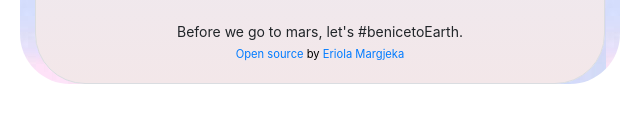
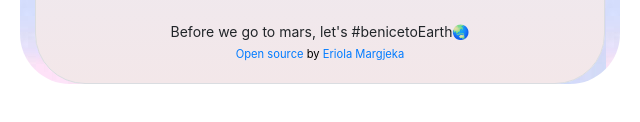
Before and after one commit to Eriolas/Weather-App, a plain HTML site: page index.html in a window 1280 px wide. Shown: the part 446-568 px from the top of the page, 320-960 px from the left. Drawn offline with nearby package versions, Linux system fonts and the light colour scheme; no server answers.

Commit message:
Updated footer

```diff
--- a/index.html
+++ b/index.html
@@ -156,7 +156,7 @@
 				</div>
 				<br />
 				<footer>
-					Before we go to mars, let's #benicetoEarth.
+					Before we go to mars, let's #benicetoEarth🌏
 					<br />
 						<small> <a href="">Open source </a> by <a href=""> Eriola Margjeka</a></small>
 				</footer>
```
Also changed, not shown: index.js (line endings or trailing spaces).
